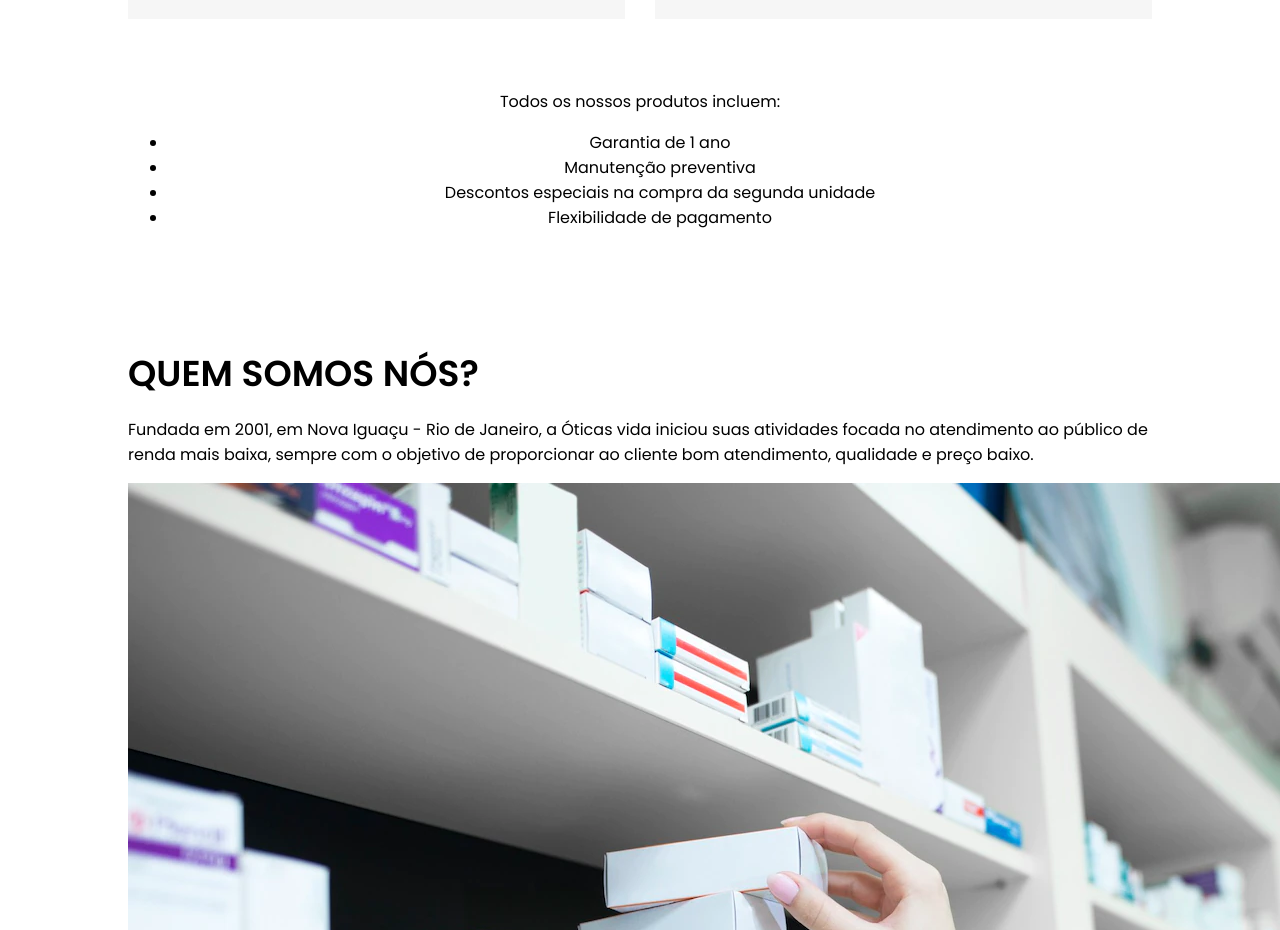
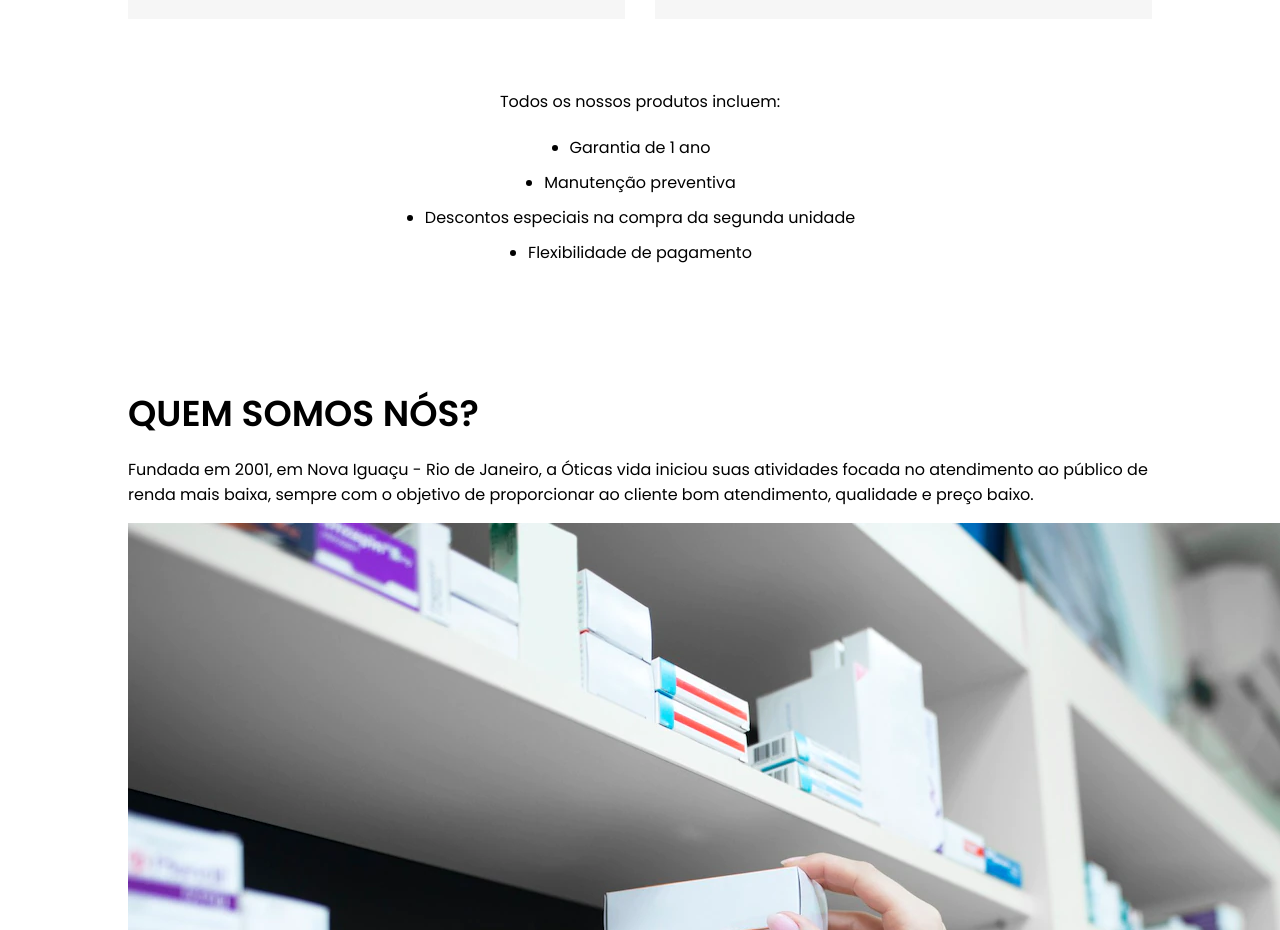
Before and after one commit to gleicekelly13/Loja-de-oculos, a React (Create React App) app: page / in a window 1280 px wide. Shown: the part 1640-2570 px from the top of the page. Built offline with nearby package versions, Linux system fonts and the light colour scheme; a web font is replaced by a local one.

Commit message:
Estilização da lista da SecaoProdutos

```diff
--- a/src/App.css
+++ b/src/App.css
@@ -122,3 +122,15 @@ figure {
   font-weight: bold;
   font-size: 22px;
 }
+
+.secao-produtos ul {
+  padding: 0 20px;
+  display: flex;
+  flex-direction: column;
+  align-items: center;
+}
+
+.secao-produtos li {
+  text-align: left;
+  margin: 5px;
+}
```
